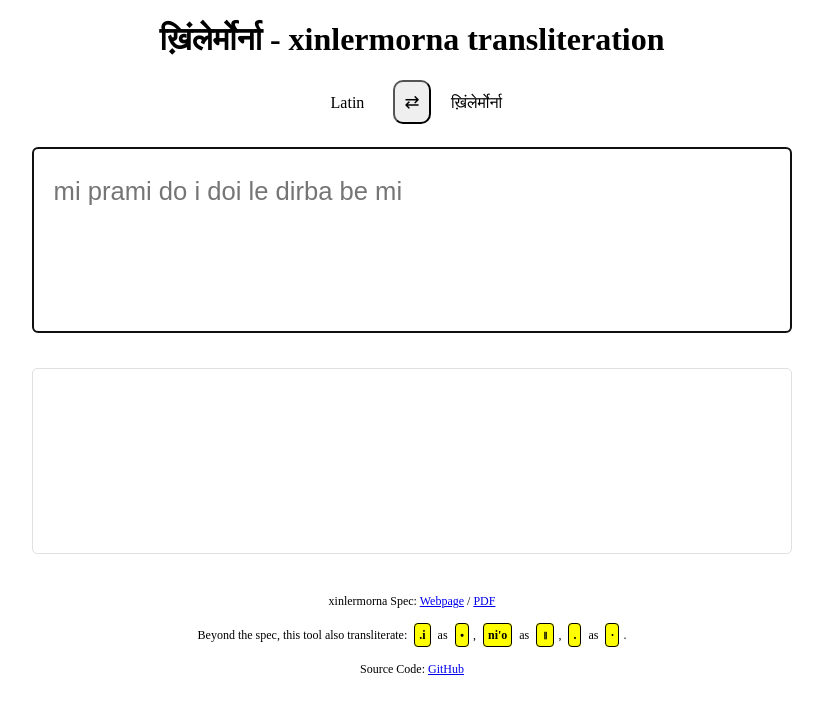
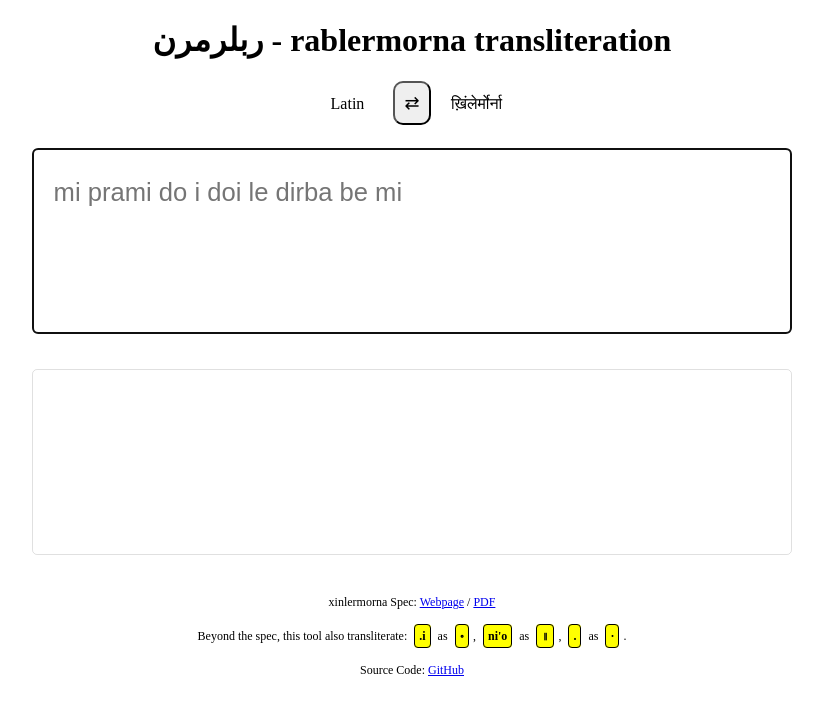
Before and after one commit to VitoVan/xinlermorna-transliteration, a plain HTML site: page index.html in a window 1280 px wide. Shown: the whole page, without its empty margins (228-1051 px from the left). Drawn offline with Linux system fonts and the light colour scheme.

Commit message:
change the name

```diff
--- a/index.html
+++ b/index.html
@@ -86,10 +86,10 @@
          border-radius: 4px;
      }
     </style>
-    <title>ख़िंलेर्मोर्ना - xinlermorna transliteration</title>
+    <title>ربلرمرن  - rablermorna transliteration</title>
   </head>
   <body>
-    <h1>ख़िंलेर्मोर्ना - xinlermorna transliteration</h1>
+    <h1>ربلرمرن  - rablermorna transliteration</h1>
     <div class="operator">
       <span id="left">Latin</span>
       <button id="swap" title="Click to swap" onclick="swap()">⇄</button>
```
